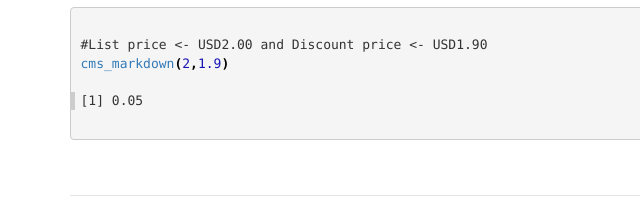
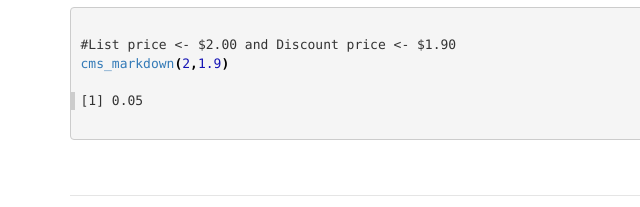
Before and after one commit to jmpasmoi/cmsr, a plain HTML site: page docs/reference/cms_markdown.html in a window 1280 px wide. Shown: the part 531-738 px from the top of the page, 0-640 px from the left. Drawn offline with nearby package versions, Linux system fonts and the light colour scheme; some packages are replaced by stand-ins of ours.

```diff
--- a/docs/reference/cms_markdown.html
+++ b/docs/reference/cms_markdown.html
@@ -93,7 +93,7 @@
 
     <h2 id="examples">Examples</h2>
     <pre class="examples"><div class='input'>
-<span class="comment">#List price &lt;- USD2.00 and Discount price &lt;- USD1.90</span>
+<span class="comment">#List price &lt;- $2.00 and Discount price &lt;- $1.90</span>
 <span class="functioncall"><a href='cms_markdown.html'>cms_markdown</a></span><span class="keyword">(</span><span class="number">2</span><span class="keyword">,</span><span class="number">1.9</span><span class="keyword">)</span></div>
 <div class='output'>[1] 0.05
 </div>
```
Also changed, not shown: docs/reference/cms_markup.html (+1 -1 lines).
